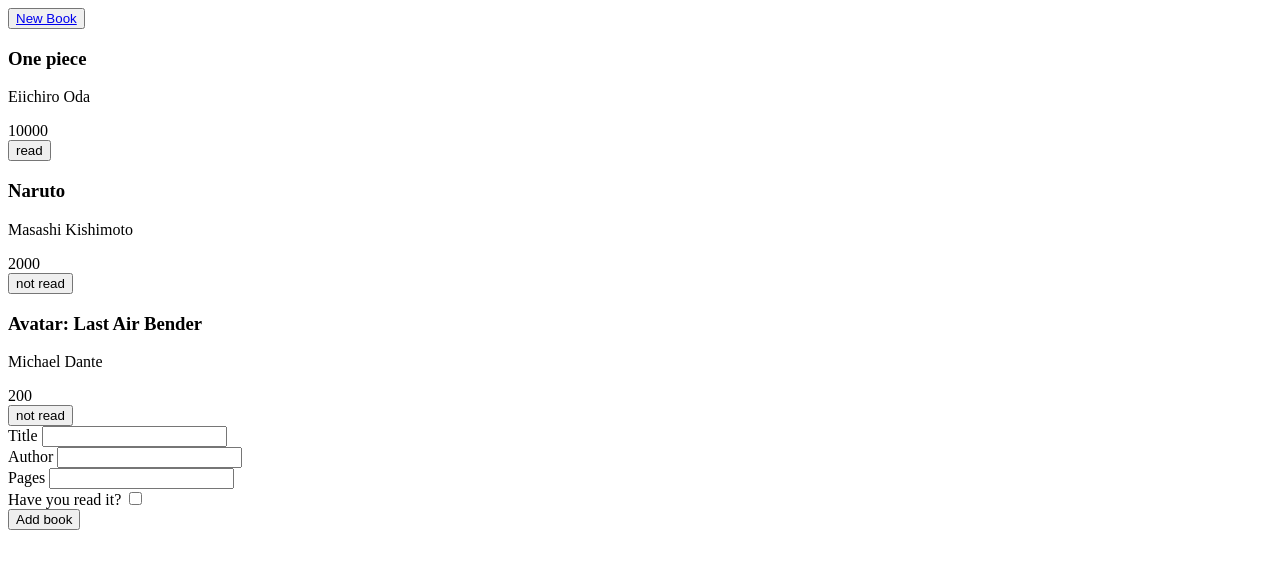
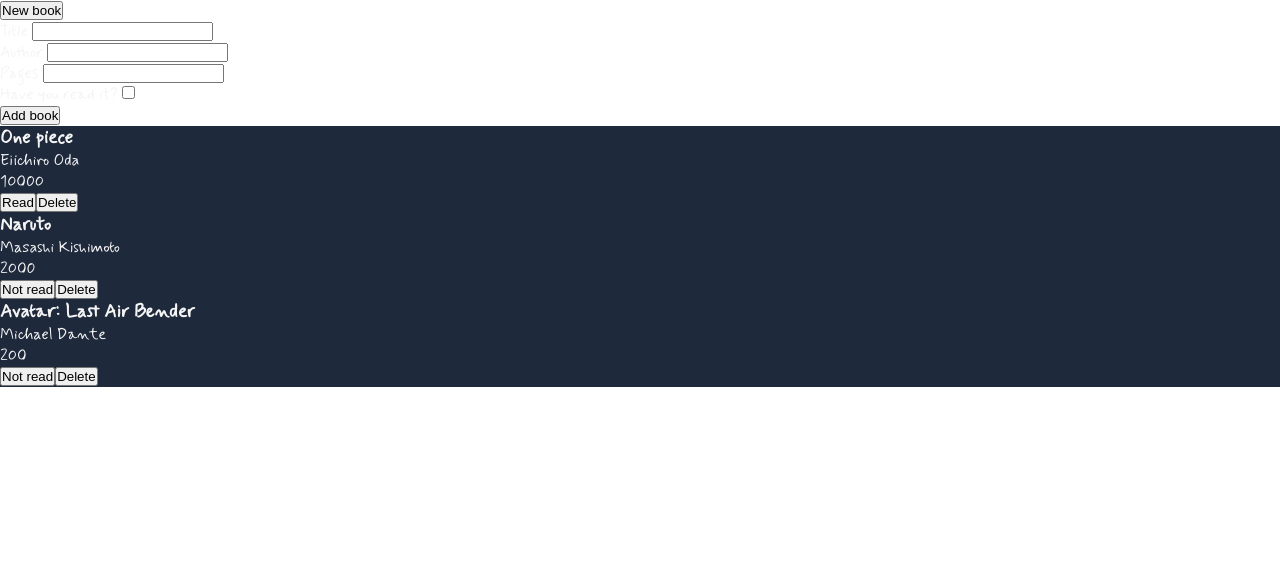
Before and after one commit to Ikem-coded-it/book-app-TOP, a plain HTML site: page index.html in a window 1280 px wide. Drawn offline with Linux system fonts and the light colour scheme.

Commit message:
added font and main-color

```diff
--- a/index.html
+++ b/index.html
@@ -6,10 +6,11 @@
     <meta name="viewport" content="width=device-width, initial-scale=1.0">
     <title>Book app</title>
     <script src="./index.js" defer></script>
+    <link rel="stylesheet" href="./style.css">
 </head>
 <body>
-    <button><a href="./form.html">New Book</a> </button>
-    <div class="library-container"></div>
+    <div class="add-book-container">
+        <button>New book</button>
         <form action="" id="form">
             <div>
                 <label for="title">Title</label>
@@ -30,5 +31,8 @@
 
             <button type="submit">Add book</button>
         </form>
+    </div>
+
+    <div class="library-container"></div>
 </body>
 </html>
--- a/index.js
+++ b/index.js
@@ -1,7 +1,7 @@
 let library = [
-    {title: "One piece", author: "Eiichiro Oda", pages: 10000, read: "read"},
-    {title: "Naruto", author: "Masashi Kishimoto", pages: 2000, read: "not read"},
-    {title: "Avatar: Last Air Bender", author: "Michael Dante", pages: 200, read: "not read"},
+    {title: "One piece", author: "Eiichiro Oda", pages: 10000, read: "Read"},
+    {title: "Naruto", author: "Masashi Kishimoto", pages: 2000, read: "Not read"},
+    {title: "Avatar: Last Air Bender", author: "Michael Dante", pages: 200, read: "Not read"},
 ]
 
 function Book(title, author, pages, read) {
@@ -41,16 +41,20 @@
         const author = document.createElement("p")
         const pages = document.createElement("div")
         const readToggleButton = document.createElement("button")
+        const deleteButton = document.createElement("button")
+        deleteButton.classList.add("delete-btn")
 
         title.innerText = book.title;
         author.innerText = book.author;
         pages.innerText = book.pages;
         readToggleButton.innerText = book.read
+        deleteButton.innerText = "Delete"
 
         bookContainer.appendChild(title)
         bookContainer.appendChild(author)
         bookContainer.appendChild(pages)
         bookContainer.appendChild(readToggleButton)
+        bookContainer.appendChild(deleteButton)
         libraryContainer.appendChild(bookContainer);
     })
 }
@@ -61,16 +65,20 @@
     const author = document.createElement("p")
     const pages = document.createElement("div")
     const readToggleButton = document.createElement("button")
+    const deleteButton = document.createElement("button")
+    deleteButton.classList.add("delete-btn")
 
     title.innerText = book.title;
     author.innerText = book.author;
     pages.innerText = book.pages;
     readToggleButton.innerText = book.read
+    deleteButton.innerText = "Delete"
 
     bookContainer.appendChild(title)
     bookContainer.appendChild(author)
     bookContainer.appendChild(pages)
     bookContainer.appendChild(readToggleButton)
+    bookContainer.appendChild(deleteButton)
     libraryContainer.appendChild(bookContainer);
 }
 
--- /dev/null
+++ b/style.css
@@ -0,0 +1,28 @@
+* {
+    margin: 0;
+    padding: 0;
+}
+
+@font-face {
+    font-family: Mynerve-Regular;
+    src: url("./Mynerve/Mynerve-Regular.ttf");
+}
+
+:root {
+    --main-color: #1e293b;
+    --text-color: #f4f4f5;
+    --delete-btn-color: #dc2626;
+    --normal-btn-color: #5eead4;
+}
+
+body {
+    font-family: Mynerve-Regular, sans-serif;
+    color: var(--text-color);
+    display: grid;
+    grid-row: repeat(auto-fill, 1fr);
+}
+
+.library-container {
+    background-color: var(--main-color);
+
+}
```
Also changed, not shown: Mynerve/Mynerve-Regular.ttf (added), Mynerve/OFL.txt (added), index.css (deleted). Lines whose indentation alone changed are shown as unchanged.
